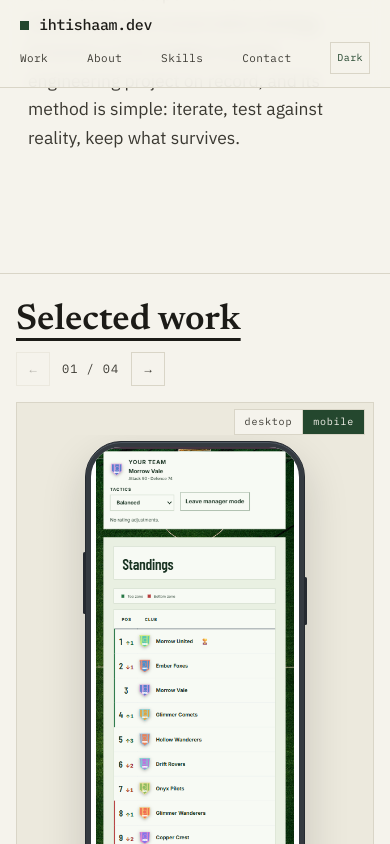
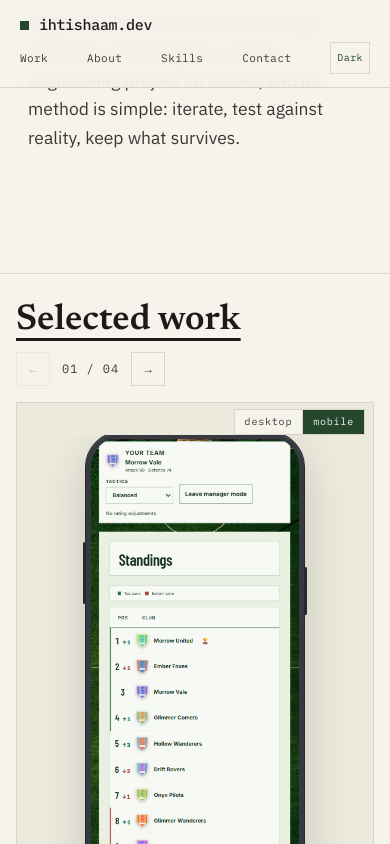
Before and after one commit to ihtishaamj63-web/ihtishaam-portfolio, a Vue app: page / in a window 390 px wide. Both pictures are taken after a click on the button "mobile". Shown: the part 846-1690 px from the top of the page. Built offline with nearby package versions, Linux system fonts and the light colour scheme.

Commit message:
adjusted mobile view for selected projects

```diff
--- a/src/components/WorkSection.vue
+++ b/src/components/WorkSection.vue
@@ -90,7 +90,13 @@
                   >
                     <template v-if="view === 'mobile' && hasMobile">
                       <div class="phone-frame">
-                        <div class="phone-screen">
+                        <div
+                          class="phone-screen"
+                          :style="{
+                            aspectRatio: currentWidth + '/' + currentHeight,
+                            height: 'auto',
+                          }"
+                        >
                           <img
                             class="phone-screen-image"
                             :src="currentShot"
@@ -631,6 +637,9 @@ onUnmounted(() => {
   border-radius: 42px;
   background: var(--device-frame);
   box-shadow: 0 18px 45px rgba(0, 0, 0, 0.16), inset 0 1px 0 var(--device-highlight);
+  display: flex;
+  align-items: center;
+  justify-content: center;
 }
 
 .phone-frame::before,
@@ -660,7 +669,7 @@ onUnmounted(() => {
   height: 100%;
   overflow: hidden;
   border-radius: 36px;
-  background: #fff;
+  background: transparent;
 }
 
 .phone-screen-image {
```
